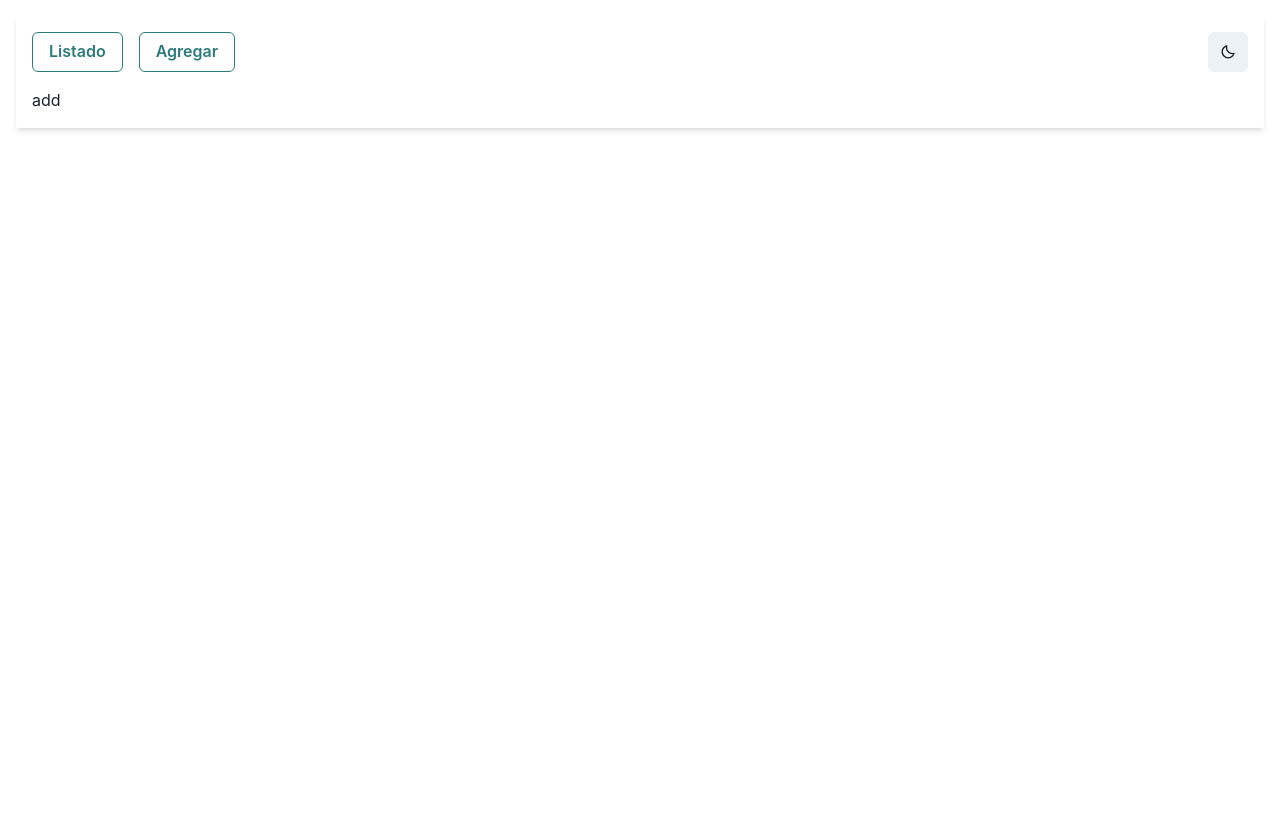
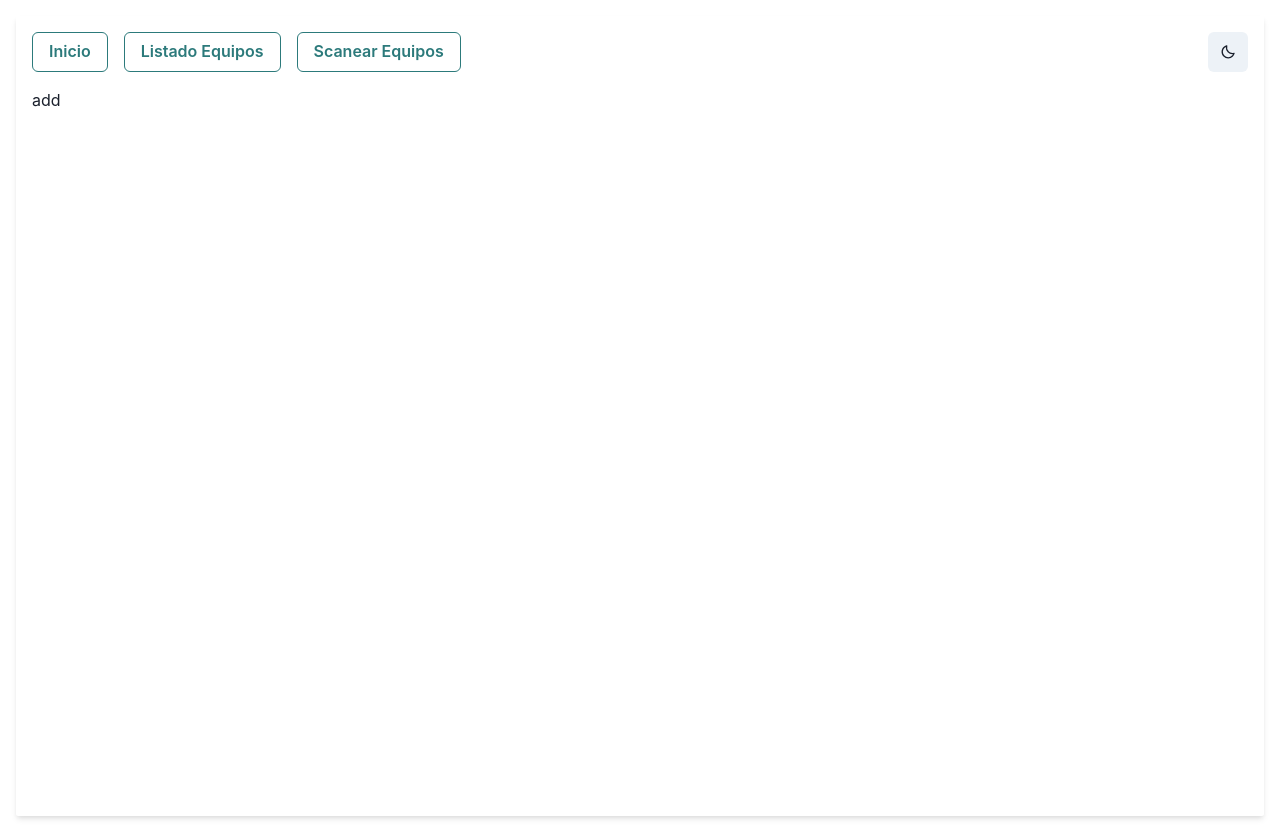
Before and after one commit to juaneme8/control-stock, a Next.js app: page /add in a window 1280 px wide. Before the commit the page ends 800 px from the top, so only its background shows below. Built offline with nearby package versions, Linux system fonts and the light colour scheme.

Commit message:
🐛 Se elimina bug por anidamiento Link y Button

```diff
--- a/pages/_app.js
+++ b/pages/_app.js
@@ -6,15 +6,24 @@ function MyApp({ Component, pageProps }) {
   return (
     <ChakraProvider>
       <Box padding={4}>
-        <Container borderRadius="sm" boxShadow="md" maxWidth="container.xl" padding={4}>
+        <Container borderRadius="sm" boxShadow="md" height="100vh" maxWidth="container.xl" padding={4}>
           <Flex justifyContent="space-between" mb={4}>
             <HStack spacing={4}>
-              <Button colorScheme="teal" variant="outline">
-                <Link href="/list">Listado</Link>
-              </Button>
-              <Button colorScheme="teal" variant="outline">
-                <Link href="/add">Agregar</Link>
-              </Button>
+              <Link href="/">
+                <Button colorScheme="teal" variant="outline">
+                  Inicio
+                </Button>
+              </Link>
+              <Link href="/list">
+                <Button colorScheme="teal" variant="outline">
+                  Listado Equipos
+                </Button>
+              </Link>
+              <Link href="/add">
+                <Button colorScheme="teal" variant="outline">
+                  Scanear Equipos
+                </Button>
+              </Link>
             </HStack>
             <DarkModeSwitch />
           </Flex>
```
